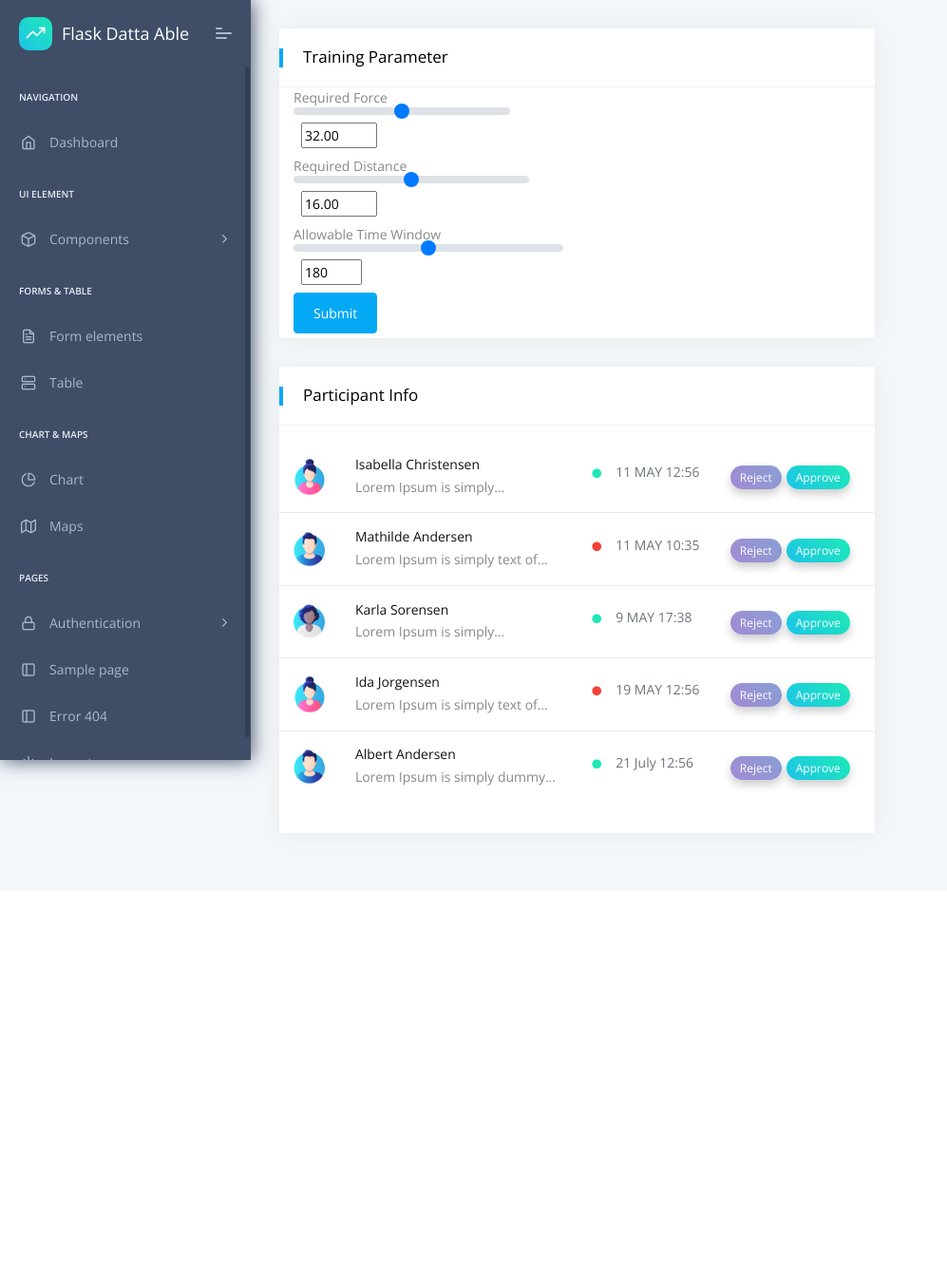
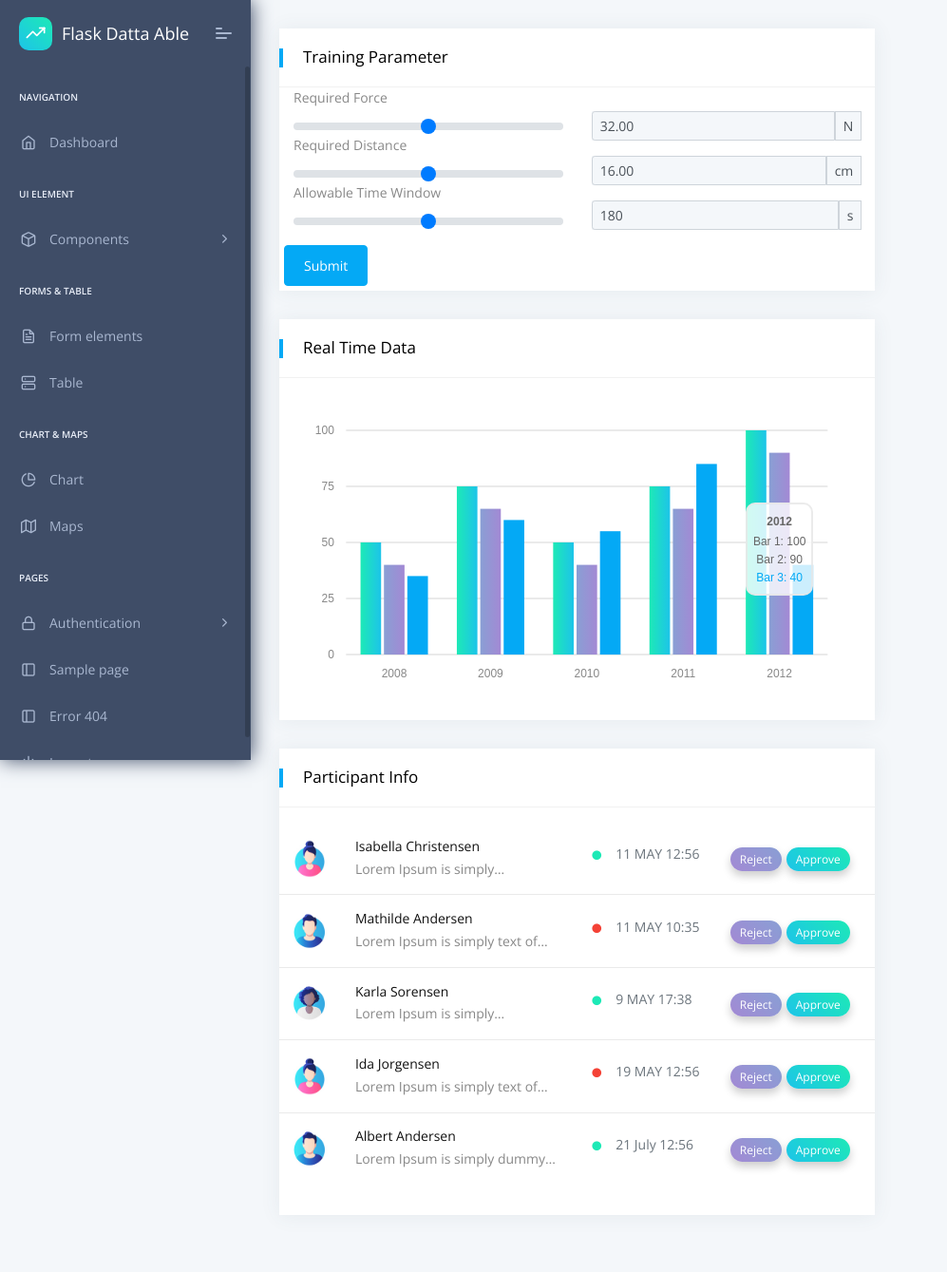
Before and after one commit to LyonLee190/StringPullingMonitorLite, a Flask app: page /index in a window 1280 px wide. Shown: the whole page at 95% size, without its empty margins (0-997 px from the left). Before the commit the page ends 891 px from the top, so only its background shows below. Run offline with Flask 2, Linux system fonts and the light colour scheme; some libraries are stand-ins or nearby versions.

Commit message:
optimize the control panel layout

```diff
--- a/app/base/static/assets/js/pages/chart-morris-custom.js
+++ b/app/base/static/assets/js/pages/chart-morris-custom.js
@@ -252,6 +252,7 @@
         lineColors: ['#1de9b6', '#04a9f5']
     });
     // [ line-angle-chart ] end
+
     // [ line-smooth-chart ] start
     Morris.Line({
         element: 'morris-line-smooth-chart',
--- a/app/home/templates/index.html
+++ b/app/home/templates/index.html
@@ -3,7 +3,9 @@
 {% block title %} Dashboard {% endblock %}
 
 <!-- Specific CSS goes HERE -->
-{% block stylesheets %}{% endblock stylesheets %}
+{% block stylesheets %}
+    <link rel="stylesheet" href="/static/assets/plugins/chart-morris/css/morris.css">
+{% endblock stylesheets %}
 
 {% block content %}
 
@@ -27,43 +29,56 @@
                                 <div class="card-header">
                                     <h5>Training Parameter</h5>
                                 </div>
-                                <div class="col-md-6">
                                 <form method="POST">
-                                        <div class="form-inline">
-                                            <div class="form-group mb-2">
+                                    <div class="row">
+                                        <div class="col-md-6" style="padding-left: 30px">
                                             <label for="force">Required Force</label>
                                             <input type="range" class="custom-range" min="0" max="64" step="0.01" id="force" onchange="updateInput('input_force', this.value);">
-                                            </div>
-                                            <div class="form-group mx-sm-2 mb-2">
-                                                <input type="number" name="input_force" id="input_force" min="0" max="64" step="0.01" value="32.00" onchange="updateInput('force', this.value);">
-                                            </div>
-                                        </div>
-                                        <div class="form-inline">
-                                            <div class="form-group mb-2">
                                             <label for="distance">Required Distance</label>
                                             <input type="range" class="custom-range" min="0" max="32" step="0.01" id="distance" onchange="updateInput('input_distance', this.value);">
-                                            </div>
-                                            <div class="form-group mx-sm-2 mb-2">
-                                                <input type="number" step="0.01" name="input_distance" id="input_distance" min="0" max="32" value="16.00" onchange="updateInput('distance', this.value);">
-                                            </div>
-                                        </div>
-                                        <div class="form-inline">
-                                            <div class="form-group mb-2">
                                             <label for="time_window">Allowable Time Window</label>
                                             <input type="range" class="custom-range" min="0" max="360" step="1" id="time_window" onchange="updateInput('input_time_window', this.value);">
                                         </div>
-                                            <div class="form-group mx-sm-2 mb-2">
-                                                <input type="number" step="1" name="input_time_window" id="input_time_window" min="0" max="360" value="180" onchange="updateInput('time_window', this.value);">
+                                        <div class="col-md-6" style="padding-right: 30px; padding-top: 25px">
+                                            <div class="input-group input-group-sm mb-3">
+                                                <input type="number" name="input_force" id="input_force" min="0" max="64" step="0.01" value="32.00" onchange="updateInput('force', this.value);" class="form-control" aria-label="Small" aria-describedby="inputGroup-sizing-sm">
+                                                <div class="input-group-prepend">
+                                                    <span class="input-group-text">N</span>
                                                 </div>
                                             </div>
-                                        <div class="form-inline">
+                                            <div class="input-group input-group-sm mb-3">
+                                                <input type="number" step="0.01" name="input_distance" id="input_distance" min="0" max="32" value="16.00" onchange="updateInput('distance', this.value);" class="form-control" aria-label="Small" aria-describedby="inputGroup-sizing-sm">
+                                                <div class="input-group-prepend">
+                                                    <span class="input-group-text">cm</span>
+                                                </div>
+                                            </div>
+                                            <div class="input-group input-group-sm mb-3">
+                                                <input type="number" step="1" name="input_time_window" id="input_time_window" min="0" max="360" value="180" onchange="updateInput('time_window', this.value);" class="form-control" aria-label="Small" aria-describedby="inputGroup-sizing-sm">
+                                                <div class="input-group-prepend">
+                                                    <span class="input-group-text">s</span>
+                                                </div>
+                                            </div>
+                                        </div>
+                                    </div>
+                                    <div class="col-md-6" style="padding-left: 5px">
                                         <button type="submit" class="btn btn-primary">Submit</button>
                                     </div>
                                 </form>
                             </div>
                         </div>
+                        <!--[ Training Parameter Setting ] end-->
+                        <!--[ Real Time Data ] start-->
+                        <div class="col-xl-8 col-md-6">
+                            <div class="card">
+                                <div class="card-header">
+                                    <h5>Real Time Data</h5>
                                 </div>
-                        <!--[ Training Parameter Setting ] end-->
+                                <div class="card-block">
+                                    <div id="morris-bar-chart" style="height:300px"></div>
+                                </div>
+                            </div>
+                        </div>
+                        <!--[ Real Time Data ] end-->
                         <!--[ Participant Info ] start-->
                         <div class="col-xl-8 col-md-6">
                             <div class="card Recent-Users">
@@ -146,4 +161,8 @@
 {% endblock content %}
 
 <!-- Specific Page JS goes HERE  -->
-{% block javascripts %}{% endblock javascripts %}
+{% block javascripts %}
+    <script src="/static/assets/plugins/chart-morris/js/raphael.min.js"></script>
+    <script src="/static/assets/plugins/chart-morris/js/morris.min.js"></script>
+    <script src="/static/assets/js/pages/chart-morris-custom.js"></script>
+{% endblock javascripts %}
```
Lines whose indentation alone changed are shown as unchanged.
